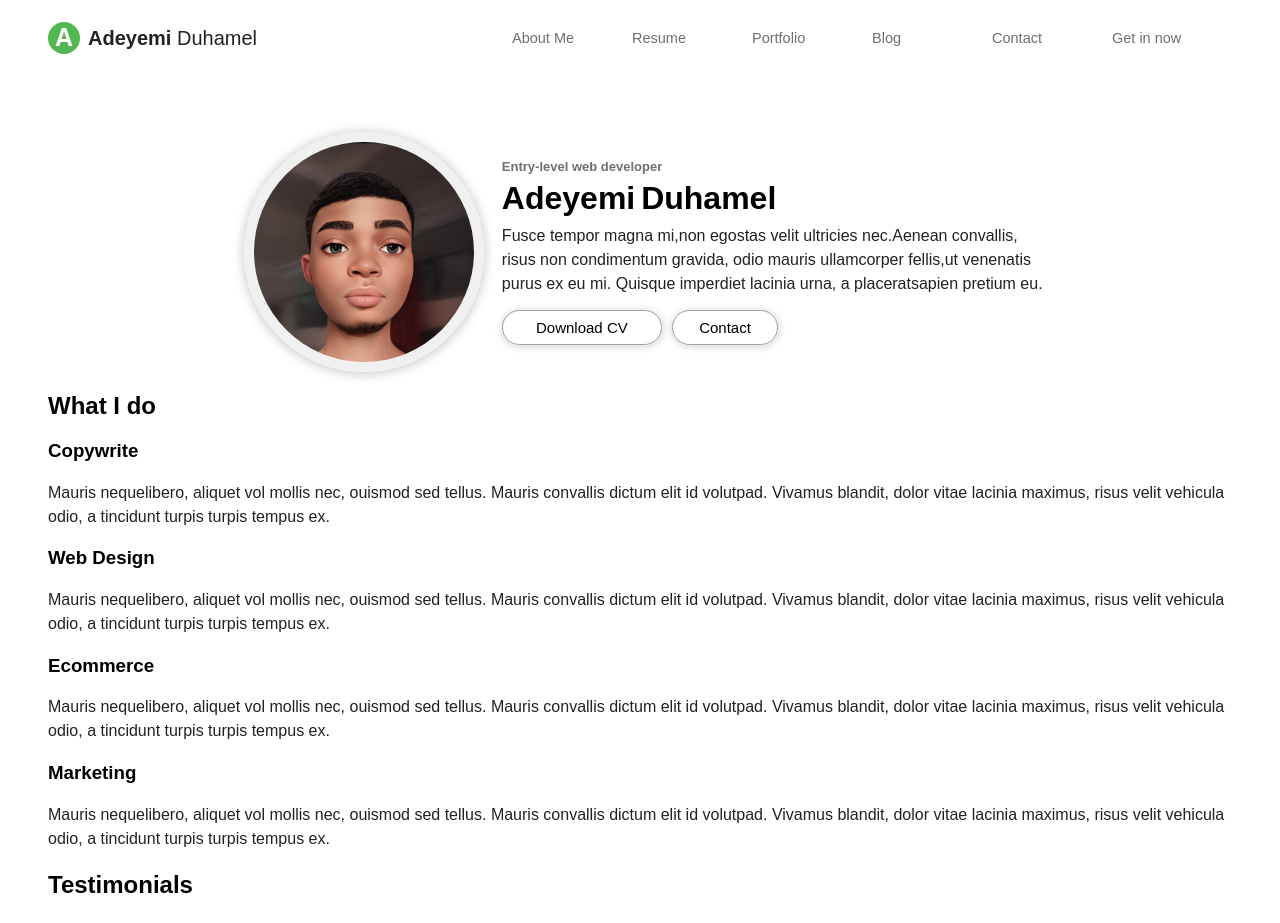
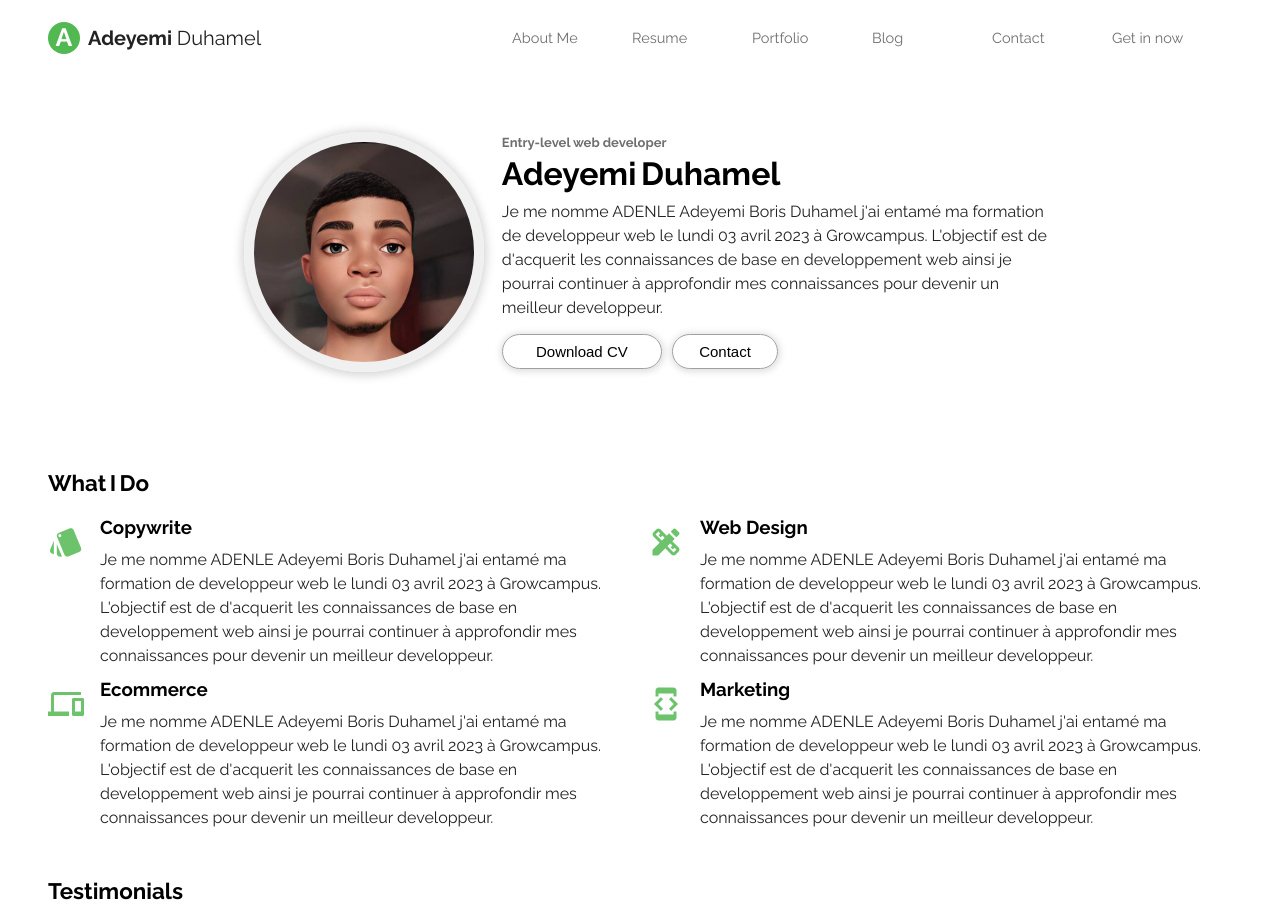
Before and after one commit to Duhamel-19945/portfolio-website, a plain HTML site: page index.html in a window 1280 px wide. Drawn offline with Linux system fonts and the light colour scheme.

Commit message:
la section specialite modifie

```diff
--- a/CSS/style.css
+++ b/CSS/style.css
@@ -1,3 +1,5 @@
+@import url('https://fonts.googleapis.com/css2?family=Raleway:wght@300;400;700&display=swap');
+
 html,
 body {
     /*   */
@@ -5,9 +7,9 @@ body {
 }
 
 body {
-    font-family: Arial, Helvetica, sans-serif;
     margin: 0;
     width: 100%;
+    font-family: 'Raleway', sans-serif;
 }
 
 main {
@@ -18,6 +20,8 @@ main {
 header {
     width: 100%;
     position: relative;
+    margin-bottom: 2.5rem;
+    height: fit-content;
 }
 
 header nav {
@@ -45,8 +49,6 @@ header .logo>.rond {
     height: 2rem;
     background-color: rgb(82, 184, 82);
     text-align: center;
-    /*     padding-top: 4px0;
- */
     color: white;
     border-radius: 50%;
     font-weight: 600;
@@ -66,6 +68,28 @@ header .nom {
 header .nom span {
     font-weight: 600;
     /* color: blue; */
+}
+
+menu {
+    display: flex;
+    list-style: none;
+    /* border: thin solid black; */
+    height: 100%;
+    margin: 0;
+}
+
+menu li {
+    width: 7.5rem;
+    font-size: .9rem;
+    line-height: 60px;
+
+}
+
+menu>li>a {
+    text-decoration: none;
+    color: #6f6f6f;
+    font-size: 14.5px;
+    font-weight: 400;
 }
 
 header .bio-section {
@@ -104,6 +128,29 @@ p {
     height: auto;
 }
 
+
+.bio p {
+    margin-top: 10px;
+    margin-bottom: 14px;
+}
+
+header .avatar {
+    max-width: 240px;
+    max-height: 240px;
+    margin: auto;
+
+}
+
+header .avatar img {
+    width: 100%;
+    height: 100%;
+    object-fit: contain;
+    border: 10px solid #f0f0f0;
+    box-sizing: border-box;
+    border-radius: 50%;
+    box-shadow: 0px 1px 8px 3px rgba(100, 100, 100, .25);
+}
+
 .bio button {
     width: 130px;
     padding: 8px 12px;
@@ -123,11 +170,6 @@ p {
     text-decoration: none;
 }
 
-.bio p {
-    margin-top: 10px;
-    margin-bottom: 14px;
-}
-
 .bio .bio-buttons {
     width: 50%;
     height: auto;
@@ -139,41 +181,40 @@ p {
     border: 2px solid rgb(82, 184, 82);
 }
 
-header .avatar {
-    max-width: 240px;
-    max-height: 240px;
-    margin: auto;
+/* fin de partie header */
 
+/* passer à la session spécialités */
+
+.container{
+    width: 100%;
+    padding-top: 3rem;
 }
-
-header .avatar img {
-    width: 100%;
-    height: 100%;
-    object-fit: contain;
-    border: 10px solid #f0f0f0;
-    box-sizing: border-box;
-    border-radius: 50%;
-    box-shadow: 0px 1px 8px 3px rgba(100, 100, 100, .25);
+.specialites{
+    display: grid;
+    grid-template-columns: repeat(2, 1fr);
+    column-gap: 1rem;
 }
-
-menu {
+.specialites>h2{
+    grid-column: 1 / 3;
+    grid-row: 1;
+    font-size: 1.4rem;
+    word-spacing: -2px;
+    text-transform: capitalize;
+    margin: 10px 0;
+}
+.specialites .specialite{
     display: flex;
-    list-style: none;
-    /* border: thin solid black; */
-    height: 100%;
-    margin: 0;
 }
-
-menu li {
-    width: 7.5rem;
-    font-size: .9rem;
-    line-height: 60px;
-
+.specialites .material-icons{
+    font-size: 36px;
+    line-height: 2;
+    color: rgba(82, 184, 82, .85);
+    padding-right: 1rem;
 }
-
-menu>li>a {
-    text-decoration: none;
-    color: #6f6f6f;
-    font-size: 14.5px;
-    font-weight: 400;
+.specialites h3{
+    margin: 10px 0;
 }
+.testimonials h2{
+    font-size: 1.4rem;
+    margin-top: 0;
+}
--- a/index.html
+++ b/index.html
@@ -7,6 +7,7 @@
     <meta name="viewport" content="width=device-width, initial-scale=1.0">
     <title>Adeyemi Duhamel</title>
     <link rel="stylesheet" href="./CSS/style.css">
+    <link href="https://fonts.googleapis.com/icon?family=Material+Icons" rel="stylesheet">
 </head>
 
 <body>
@@ -46,12 +47,11 @@
                     <small>Entry-level web developer</small>
                     <h1>Adeyemi Duhamel</h1>
                     <!-- Vous pouvez bien emplacer le texte avec votre info personnelle -->
-                    <p>Fusce tempor magna mi,non egostas velit ultricies nec.Aenean convallis, risus non condimentum
-                        gravida, odio mauris ullamcorper fellis,ut venenatis purus ex eu mi. Quisque imperdiet lacinia
-                        urna,
-                        a placeratsapien pretium eu.</p>
+                    <p>Je me nomme ADENLE Adeyemi Boris Duhamel j'ai entamé ma formation de developpeur web le lundi 03
+                        avril 2023 à Growcampus. L'objectif est de d'acquerit les connaissances de base en developpement
+                        web ainsi je pourrai continuer à approfondir mes connaissances pour devenir un meilleur developpeur.</p>
                     <div class="bio-buttons">
-                        <a href="#lien_de_téléchargement_ici" download>
+                        <a href="#NEW CV BORIS.pdf" download>
                             <button>Download CV</button>
                         </a>
 
@@ -62,39 +62,61 @@
         </header>
 
         <section class="container specialites">
-            <h2>What I do</h2>
+            <h2>what I do</h2>
 
             <!-- Vous pouvez bien mettre vos infos personalisées dans ces section... -->
             <div class="specialite">
-                <h3>Copywrite</h3>
                 <!-- Une icône ici... -->
-                <p>Mauris nequelibero, aliquet vol mollis nec, ouismod sed tellus. Mauris convallis dictum elit id
-                    volutpad. Vivamus blandit, dolor vitae lacinia maximus, risus velit vehicula odio, a tincidunt
-                    turpis turpis tempus ex.</p>
+                <span class="material-icons">style</span>
+                <div class="content">
+                    <h3>Copywrite</h3>
+                    <p>Je me nomme ADENLE Adeyemi Boris Duhamel j'ai entamé ma formation de developpeur web le lundi 03
+                        avril 2023 à Growcampus. L'objectif est de d'acquerit les connaissances de base en developpement
+                        web ainsi je pourrai continuer à approfondir mes connaissances pour devenir un meilleur developpeur.
+                    </p>
+                </div>
+
             </div>
 
             <div class="specialite">
-                <h3>Web Design</h3>
                 <!-- Une icône ici... -->
-                <p>Mauris nequelibero, aliquet vol mollis nec, ouismod sed tellus. Mauris convallis dictum elit id
-                    volutpad. Vivamus blandit, dolor vitae lacinia maximus, risus velit vehicula odio, a tincidunt
-                    turpis turpis tempus ex.</p>
+                <span class="material-icons">design_services</span>
+                <div class="content">
+                    <h3>Web Design</h3>
+                    <p>Je me nomme ADENLE Adeyemi Boris Duhamel j'ai entamé ma formation de developpeur web le lundi 03
+                        avril 2023 à Growcampus. L'objectif est de d'acquerit les connaissances de base en developpement
+                        web
+                        ainsi je pourrai continuer à approfondir mes connaissances pour devenir un meilleur developpeur.
+                    </p>
+                </div>
+
             </div>
 
             <div class="specialite">
-                <h3>Ecommerce</h3>
                 <!-- Une icône ici... -->
-                <p>Mauris nequelibero, aliquet vol mollis nec, ouismod sed tellus. Mauris convallis dictum elit id
-                    volutpad. Vivamus blandit, dolor vitae lacinia maximus, risus velit vehicula odio, a tincidunt
-                    turpis turpis tempus ex.</p>
+                <span class="material-icons">devices</span>
+                <div class="content">
+                    <h3>Ecommerce</h3>
+                    <p>Je me nomme ADENLE Adeyemi Boris Duhamel j'ai entamé ma formation de developpeur web le lundi 03
+                        avril 2023 à Growcampus. L'objectif est de d'acquerit les connaissances de base en developpement
+                        web
+                        ainsi je pourrai continuer à approfondir mes connaissances pour devenir un meilleur developpeur.
+                </div>
+
+
             </div>
 
             <div class="specialite">
-                <h3>Marketing</h3>
                 <!-- Une icône ici... -->
-                <p>Mauris nequelibero, aliquet vol mollis nec, ouismod sed tellus. Mauris convallis dictum elit id
-                    volutpad. Vivamus blandit, dolor vitae lacinia maximus, risus velit vehicula odio, a tincidunt
-                    turpis turpis tempus ex.</p>
+                <span class="material-icons">developer_mode</span>
+                <div class="content">
+                    <h3>Marketing</h3>
+                    <p>Je me nomme ADENLE Adeyemi Boris Duhamel j'ai entamé ma formation de developpeur web le lundi 03
+                        avril 2023 à Growcampus. L'objectif est de d'acquerit les connaissances de base en developpement
+                        web
+                        ainsi je pourrai continuer à approfondir mes connaissances pour devenir un meilleur developpeur.
+                </div>
+
             </div>
         </section>
 
```
